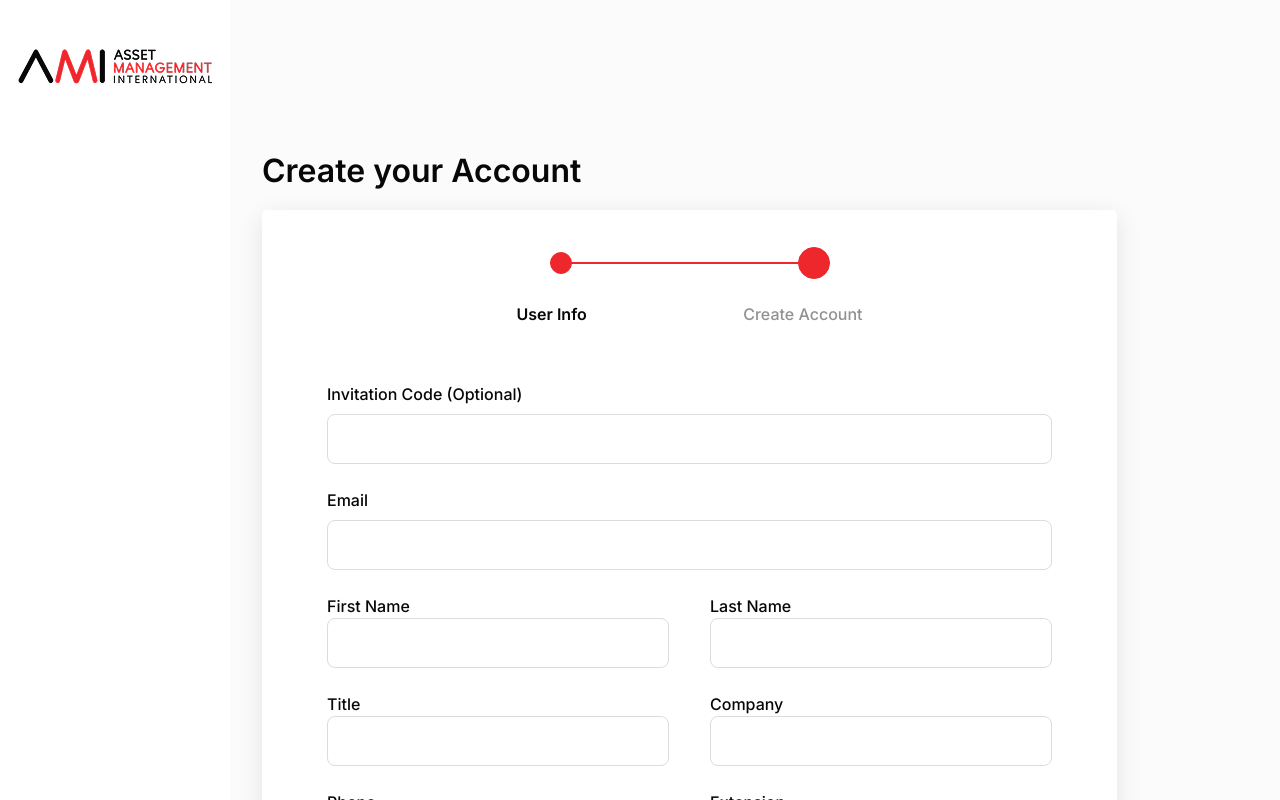
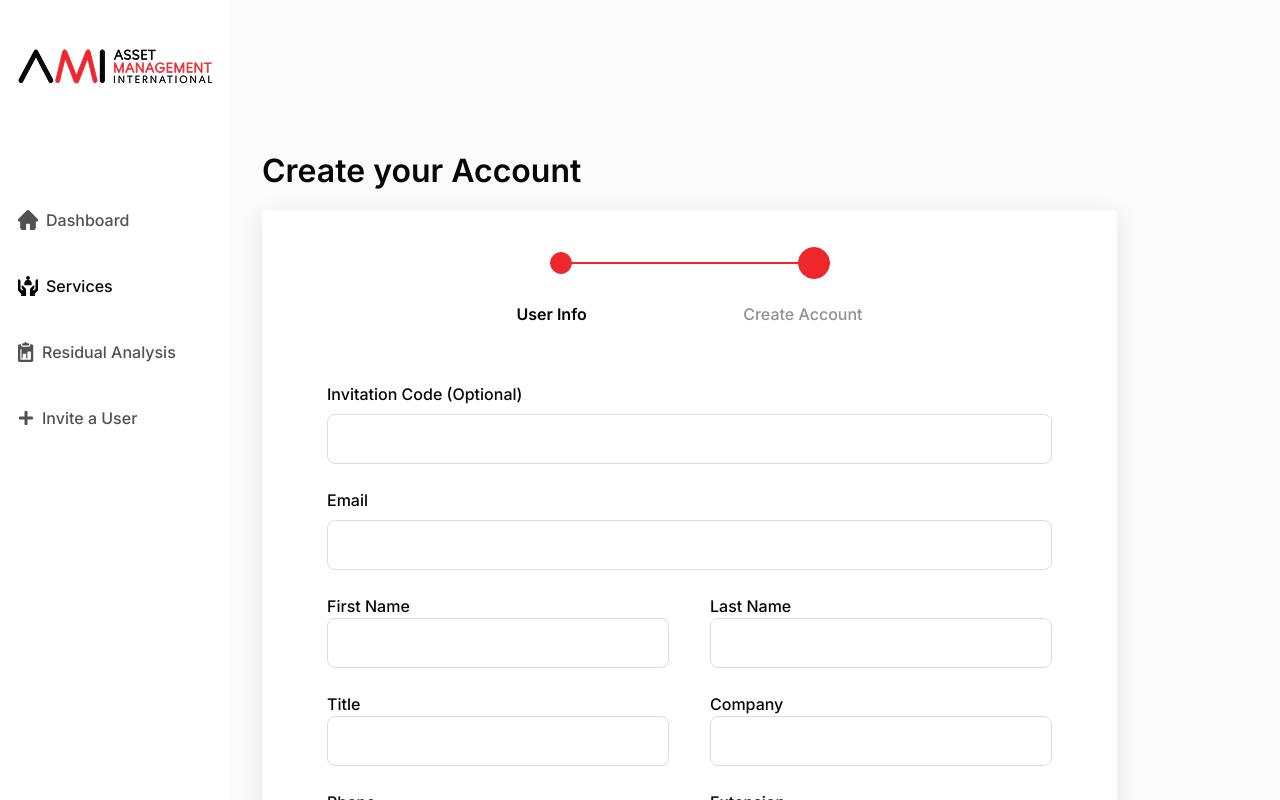
Before and after one commit to arakash-developer/headless, a React (Vite) app: page / in a window 1280 px wide. Built offline with nearby package versions, Linux system fonts and the light colour scheme; sample sign-in values are in the browser's storage.

Commit message:
fix: Update Sidebar component to use token for conditional rendering instead of islogin

```diff
--- a/src/components/main/Sidebar.jsx
+++ b/src/components/main/Sidebar.jsx
@@ -46,7 +46,7 @@ const Sidebar = () => {
             </NavLink>
           </li> */}
 
-            {islogin && (
+            {token && (
               <>
                 <li>
                   <NavLink
@@ -92,7 +92,7 @@ const Sidebar = () => {
             )}
           </ul>
           <div className="mb-[237px] w-full flex justify-center items-center">
-            {islogin && (
+            {/* {islogin && (
               <div className="flex w-56 h-[72px] py-3  px-[10px]  items-center gap-3 bg-[var(--primary2)] rounded-[8px] justify-between">
                 <div className="flex items-center gap-3">
                   <img className="rounded-full" src={Avatar} alt={Avatar} />
@@ -130,7 +130,7 @@ const Sidebar = () => {
                   </defs>
                 </svg>
               </div>
-            )}
+            )} */}
           </div>
         </div>
       </div>
```
